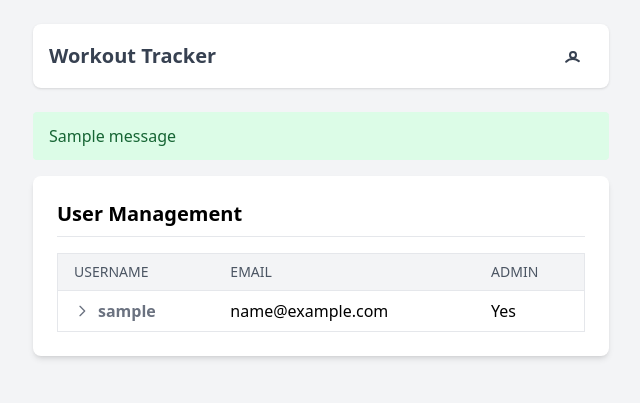
After one commit to mateosantosdev/workout-tracker, a Flask app: page /admin in a window 1280 px wide. The commit adds this page. Shown: the top 403 px of the page, without its empty margins (319-959 px from the left). Run offline with Flask 3, Linux system fonts and the light colour scheme; the visitor is signed in with stand-in values (Sample User, id 1); tables that the repository leaves empty hold one stand-in row (values such as "Sample post"); one stand-in notice (Sample message) is shown; some libraries are stand-ins or nearby versions.

Commit message:
Added admin panel to manage users including reset password and give/revoke admin permissions, also allow users to change their email. Included init_app to auto apply pending migrations and create admin user.

```diff
--- a/app/models.py
+++ b/app/models.py
@@ -1,12 +1,14 @@
 from . import db
-from datetime import datetime
+from datetime import datetime, timedelta
 from werkzeug.security import generate_password_hash, check_password_hash
+from itsdangerous import URLSafeTimedSerializer
 
 class User(db.Model):
     id = db.Column(db.Integer, primary_key=True)
     username = db.Column(db.String(80), unique=True, nullable=False)
     email = db.Column(db.String(120), unique=True, nullable=False)
     password_hash = db.Column(db.String(128), nullable=False)
+    is_admin = db.Column(db.Boolean, default=False)
 
     units = db.Column(db.String(10), nullable=False, default='metric')
     workouts = db.relationship('Workout', backref='user', lazy=True)
--- a/app/routes.py
+++ b/app/routes.py
@@ -1,8 +1,12 @@
 from flask import Blueprint, render_template, request, redirect, url_for, session, abort, flash, Response
+from werkzeug.security import generate_password_hash
 from .models import db, Workout, User
 from datetime import datetime, timedelta
 import csv
 from io import StringIO
+import string
+import secrets
+from functools import wraps
 
 main = Blueprint('main', __name__)
 
@@ -130,6 +134,82 @@ def delete_workout(workout_id):
     db.session.commit()
     return redirect(url_for('main.index', date=date))
 
+# Admin Menu
+
+@main.route('/admin')
+def admin():
+    user = None
+    if 'user_id' in session:
+        user = User.query.get(session['user_id'])
+    else:
+        return redirect(url_for('auth.login'))
+
+    if not user.is_admin:
+        return redirect(url_for('main.index'))
+
+    users = User.query.all()
+    return render_template('admin.html', users=users)
+
+@main.route('/admin/reset_password/<int:user_id>', methods=['POST'])
+def reset_user_password(user_id):
+    from .models import User
+    user = User.query.get_or_404(user_id)
+
+    # Only allow if current user is admin
+    from flask import session
+    admin_user = User.query.get(session.get('user_id'))
+    if not admin_user or not admin_user.is_admin:
+        flash('Access denied', 'error')
+        return redirect(url_for('main.admin'))
+
+    # Generate a secure random password
+    characters = string.ascii_letters + string.digits
+    new_password = ''.join(secrets.choice(characters) for _ in range(10))
+
+    # Set and hash the password
+    user.set_password(new_password)
+    db.session.commit()
+
+    flash(f"Password for {user.username} has been reset to: {new_password}", "success")
+    return redirect(url_for('main.admin'))
+
+@main.route('/admin/make_admin/<int:user_id>', methods=['POST'])
+def make_admin(user_id):
+    from .models import User
+    user = User.query.get_or_404(user_id)
+
+    admin_user = User.query.get(session.get('user_id'))
+    if not admin_user or not admin_user.is_admin:
+        flash('Access denied', 'error')
+        return redirect(url_for('main.index'))
+
+    user.is_admin = True
+    db.session.commit()
+    flash(f"{user.username} is now an admin.", "success")
+    return redirect(url_for('main.admin'))
+
+@main.route('/admin/revoke/<int:user_id>', methods=['POST'])
+def revoke_admin(user_id):
+    from .models import User
+    user = User.query.get_or_404(user_id)
+
+    admin_user = User.query.get(session.get('user_id'))
+    if not admin_user or not admin_user.is_admin:
+        flash('Access denied', 'error')
+        return redirect(url_for('main.index'))
+
+    admin_count = User.query.filter_by(is_admin=True).count()
+    if admin_count <= 1:
+        flash('Cannot revoke admin privileges from the last remaining admin.', 'error')
+        return redirect(url_for('main.admin'))
+
+    user.is_admin = False
+    db.session.commit()
+    flash(f"{user.username}'s admin privilegs have been revoked.", "success")
+    return redirect(url_for('main.admin'))
+
+# Settings Menu
+
 @main.route('/settings', methods=['GET', 'POST'])
 def settings():
     user = None
@@ -139,7 +219,7 @@ def settings():
         return redirect(url_for('auth.login'))
 
     if request.method == 'POST':
-        # Check if this is a password change attempt
+        # Handle password change
         if 'current_password' in request.form:
             current_password = request.form.get('current_password')
             new_password = request.form.get('new_password')
@@ -157,13 +237,12 @@ def settings():
                 flash('New passwords do not match.', 'error')
                 return redirect(url_for('main.settings'))
 
-            # Here you should hash and update password
             user.set_password(new_password)
             db.session.commit()
             flash('Password updated successfully.', 'success')
             return redirect(url_for('main.settings'))
 
-        # Otherwise, it might be a units change
+        # Handle units change
         elif 'units' in request.form:
             selected_units = request.form.get('units')
             if selected_units in ['metric', 'imperial']:
@@ -173,6 +252,39 @@ def settings():
             else:
                 flash('Invalid units selected.', 'error')
             return redirect(url_for('main.settings'))
+
+        # Handle username/email updates
+        elif request.form.get('form_type') == 'update_account':
+            update_field = request.form.get('update_field')
+
+            if update_field == 'username':
+                new_username = request.form.get('new_username')
+                if not new_username:
+                    flash('Username cannot be empty.', 'error')
+                elif new_username == user.username:
+                    flash('Username is unchanged.', 'info')
+                elif User.query.filter_by(username=new_username).first():
+                    flash('That username is already taken.', 'error')
+                else:
+                    user.username = new_username
+                    db.session.commit()
+                    flash('Username updated successfully.', 'success')
+
+            elif update_field == 'email':
+                new_email = request.form.get('new_email')
+                if not new_email:
+                    flash('Email cannot be empty.', 'error')
+                elif new_email == user.email:
+                    flash('Email is unchanged.', 'info')
+                elif User.query.filter_by(email=new_email).first():
+                    flash('That email is already taken.', 'error')
+                else:
+                    user.email = new_email
+                    db.session.commit()
+                    flash('Email updated successfully.', 'success')
+
+            return redirect(url_for('main.settings'))
+
 
     # GET request renders the page
     return render_template('settings.html', user=user)
--- /dev/null
+++ b/app/templates/admin.html
@@ -0,0 +1,112 @@
+<!DOCTYPE html>
+<html lang="en">
+<head>
+    <meta charset="UTF-8" />
+    <title>Admin | Workout Tracker</title>
+    <script src="https://cdn.tailwindcss.com"></script>
+    <script src="https://cdn.jsdelivr.net/npm/alpinejs@3.x.x/dist/cdn.min.js" defer></script>
+    <meta name="viewport" content="width=device-width, initial-scale=1.0" />
+</head>
+<body class="bg-gray-100 p-6 font-sans">
+
+    {% include 'navbar.html' %}
+
+    <div class="max-w-xl mx-auto">
+
+        {% with messages = get_flashed_messages(with_categories=true) %}
+            {% if messages %}
+                {% for category, message in messages %}
+                    <div class="mb-4 px-4 py-3 rounded {{ 'bg-green-100 text-green-800' if category == 'success' else 'bg-red-100 text-red-800' }}">
+                        {{ message }}
+                    </div>
+                {% endfor %}
+            {% endif %}
+        {% endwith %}
+
+        <!-- Management Box -->
+        <div class="bg-white shadow-md p-6 rounded-lg mb-6">
+            <h3 class="text-xl font-semibold border-b pb-2 mb-4">User Management</h3>
+
+            {% if users %}
+            <div class="overflow-x-auto">
+                <table class="min-w-full bg-white border border-gray-200 rounded-lg">
+                    <thead class="bg-gray-100">
+                        <tr>
+                            <th class="px-4 py-2 text-sm font-medium text-gray-600 uppercase text-left">Username</th>
+                            <th class="px-4 py-2 text-sm font-medium text-gray-600 uppercase text-left">Email</th>
+                            <th class="px-4 py-2 text-sm font-medium text-gray-600 uppercase text-left">Admin</th>
+                        </tr>
+                    </thead>
+                    <tbody>
+                        {% for user in users %}
+                        <!-- Main User Row -->
+                        <tr class="border-t hover:bg-gray-50">
+                            <td class="px-4 py-2 font-semibold">
+                                <button onclick="toggleRow({{ user.id }})"
+                                    class="flex items-center gap-2 text-gray-500 hover:text-gray-700 focus:outline-none"
+                                    aria-label="Toggle actions">
+                                    <svg id="icon-{{ user.id }}" class="w-4 h-4 transition-transform duration-200"
+                                        fill="none" stroke="currentColor" stroke-width="2" viewBox="0 0 24 24">
+                                        <path stroke-linecap="round" stroke-linejoin="round" d="M9 5l7 7-7 7" />
+                                    </svg>
+                                    {{ user.username }}
+                                </button>
+                            </td>
+                            <td class="px-4 py-2">{{ user.email }}</td>
+                            <td class="px-4 py-2">{{ 'Yes' if user.is_admin else 'No' }}</td>
+                        </tr>
+
+                        <!-- Hidden Action Row -->
+                        <tr id="actions-{{ user.id }}" class="hidden bg-gray-50">
+                            <td colspan="4" class="px-4 py-4">
+                                <div class="flex flex-col sm:flex-row sm:items-center sm:gap-4">
+                                    <!-- Reset Password -->
+                                    <form method="POST" action="{{ url_for('main.reset_user_password', user_id=user.id) }}">
+                                        <button type="submit"
+                                            class="bg-blue-600 text-white px-4 py-2 rounded hover:bg-blue-700 text-sm mb-2 sm:mb-0">
+                                            Reset Password
+                                        </button>
+                                    </form>
+
+                                    <!-- Revoke Admin -->
+                                    {% if user.is_admin %}
+                                    <form method="POST" action="{{ url_for('main.revoke_admin', user_id=user.id) }}">
+                                        <button type="submit"
+                                            class="bg-red-600 text-white px-4 py-2 rounded hover:bg-red-700 text-sm">
+                                            Revoke Admin
+                                        </button>
+                                    </form>
+                                    {% else %} <!-- Make Admin -->
+                                    <form method="POST" action="{{ url_for('main.make_admin', user_id=user.id) }}">
+                                        <button type="submit"
+                                            class="bg-green-600 text-white px-4 py-2 rounded hover:bg-green-700 text-sm">
+                                            Make Admin
+                                        </button>
+                                    </form>
+                                    {% endif %}
+                                </div>
+                            </td>
+                        </tr>
+                        {% endfor %}
+                    </tbody>
+                </table>
+            </div>
+            {% else %}
+            <p class="text-gray-600">No users found.</p>
+            {% endif %}
+        </div>
+
+    </div>
+
+    <script>
+        function toggleRow(userId) {
+            const row = document.getElementById(`actions-${userId}`);
+            const icon = document.getElementById(`icon-${userId}`);
+
+            row.classList.toggle('hidden');
+            icon.classList.toggle('rotate-90');
+        }
+    </script>
+
+</body>
+</html>
--- a/app/templates/navbar.html
+++ b/app/templates/navbar.html
@@ -30,8 +30,13 @@
           <div class="px-4 py-3 border-b rounded-t-lg font-semibold text-gray-700 bg-gray-50">
             {{ user.username }}
           </div>
+
+          {% if user and user.is_admin %}
+              <a href="{{ url_for('main.admin') }}" class="block px-4 py-2 text-gray-700 hover:bg-gray-100">Admin</a>
+          {% endif %}
           <a href="{{ url_for('main.settings')}}" class="block px-4 py-2 text-gray-700 hover:bg-gray-100">Settings</a>
           <a href="{{ url_for('auth.logout') }}" class="block px-4 py-2 text-red-600 hover:bg-gray-100 rounded-b-lg">Log out</a>
+
         </div>
       </div>
       {% endif %}
```
Also changed, not shown: app/init_admin.py (added, +29 -0 lines), app/init_app.py (added, +34 -0 lines), app/templates/settings.html (+109 -6 lines), migrations/versions/9cd70ec7551d_add_is_admin_field_to_user.py (added, +32 -0 lines).
